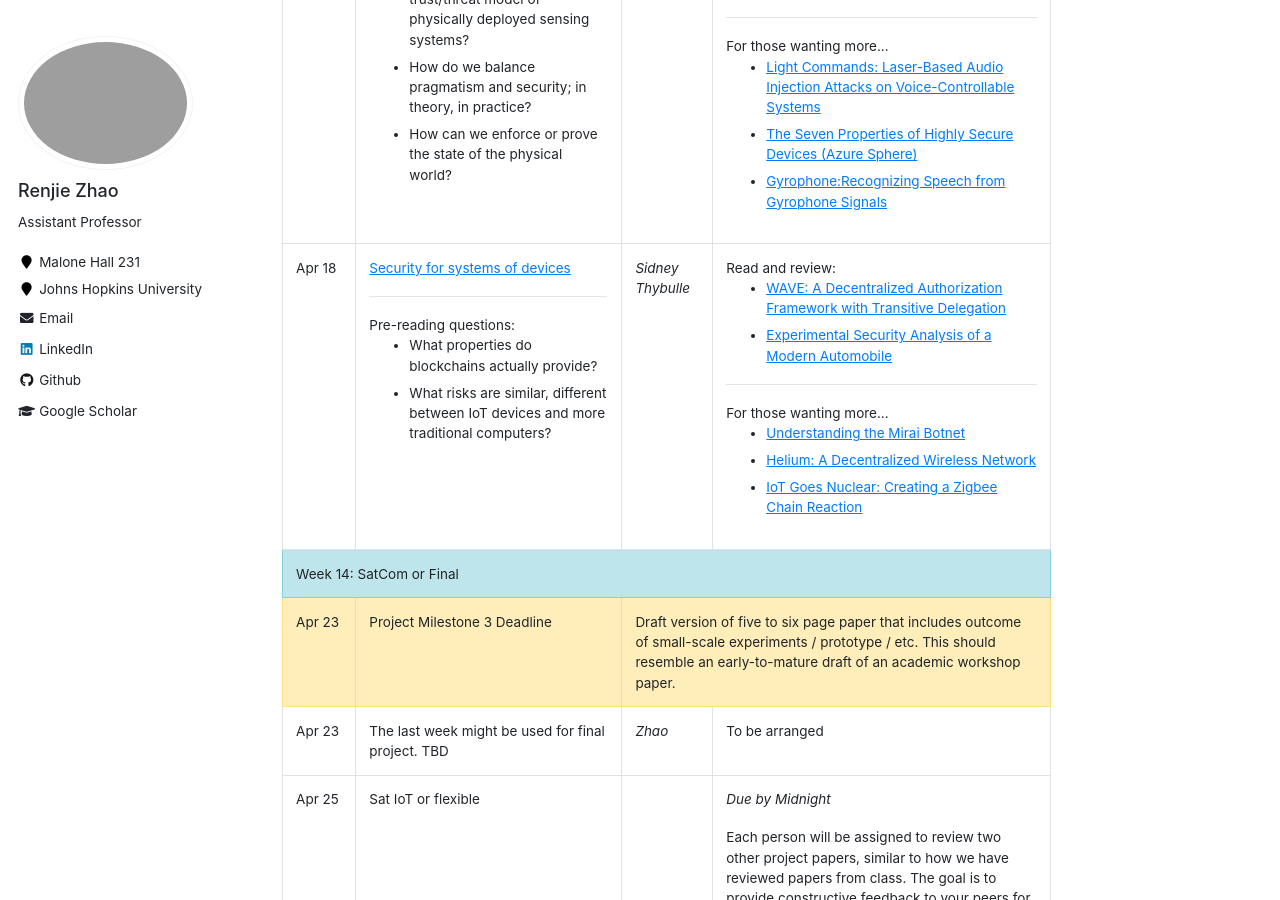
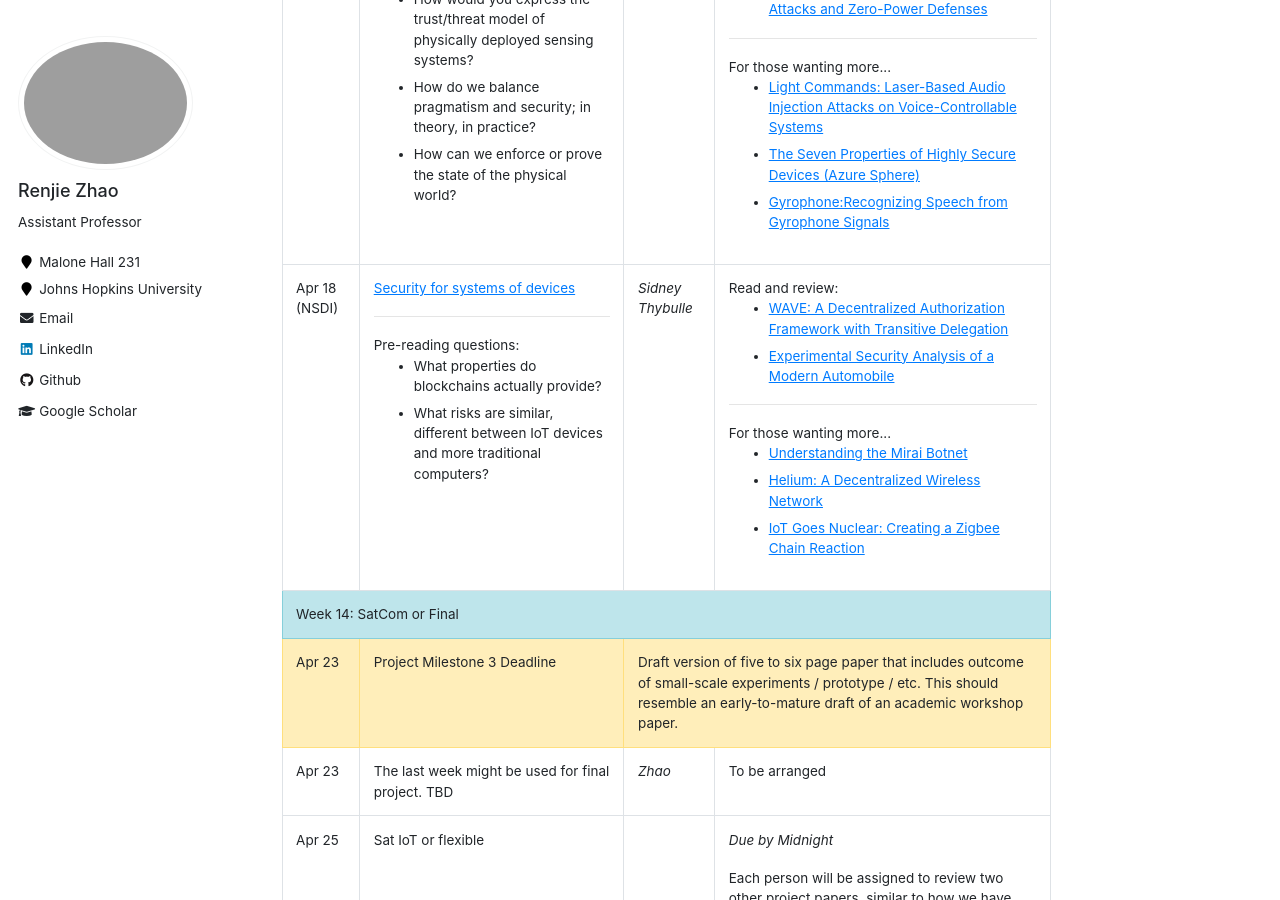
Before and after one commit to mle0108/RenjieZhao.github.io, a Jekyll site: the page built from _teaching/2024-spring-716.md, in a window 1280 px wide and 900 px high, scrolled down 12572 px. Built offline with Jekyll 4.4.1, drawn with Linux system fonts in a browser that asks for light colours.

Commit message:
update nsdi date

```diff
--- a/_teaching/2024-spring-716.md
+++ b/_teaching/2024-spring-716.md
@@ -958,7 +958,7 @@ The project will have three milestones:
       </td>
     </tr>
     <tr>
-      <td>Apr&nbsp;18</td>
+      <td>Apr&nbsp;18 (NSDI)</td>
       <td>
       <a href="#">Security for systems of devices</a>
       <hr />
```
